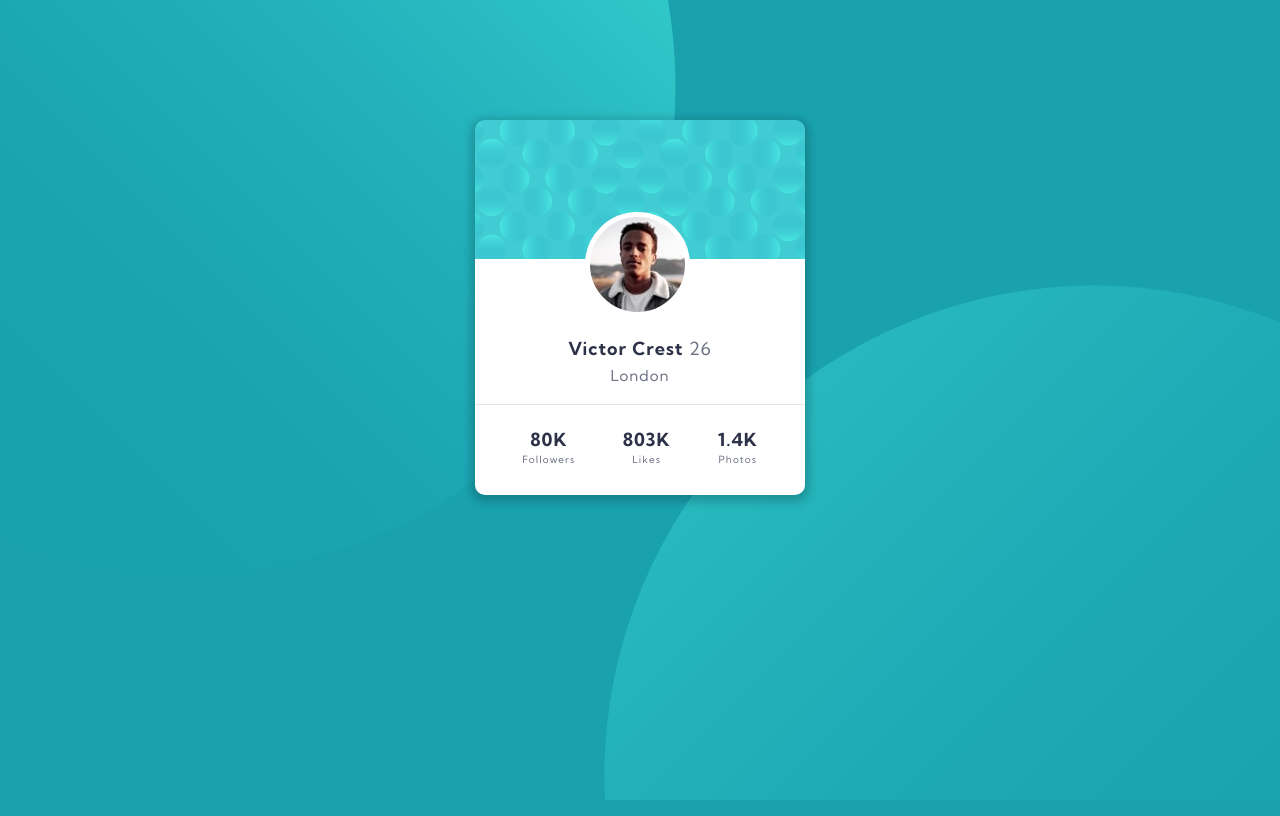
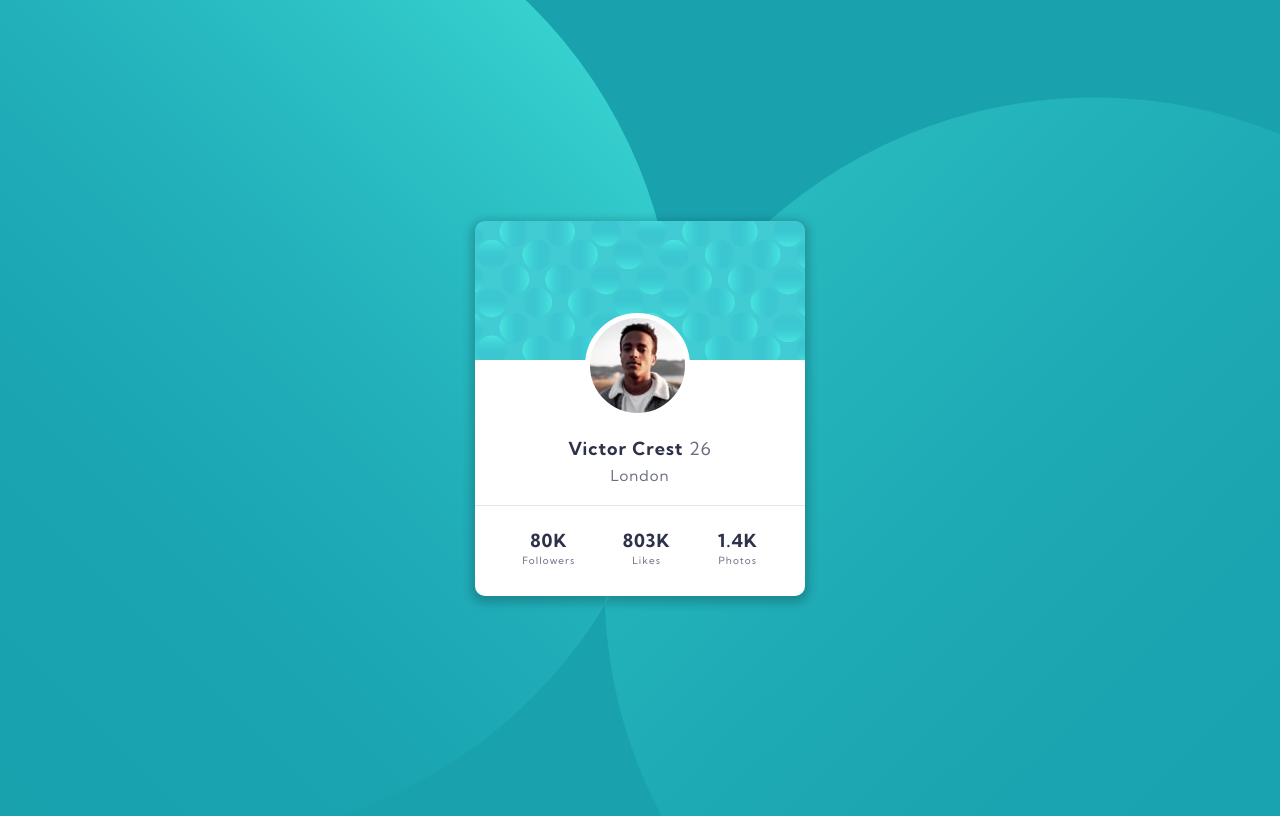
Before and after one commit to saswat10/profile-card-component-main, a plain HTML site: page index.html in a window 1280 px wide. Drawn offline with Linux system fonts and the light colour scheme.

Commit message:
Update style.css

```diff
--- a/style.css
+++ b/style.css
@@ -10,7 +10,8 @@ body {
     background-position-y: 85%, -60%;
     background-repeat: no-repeat, no-repeat;
     letter-spacing: 1px;
-    margin-top: 15vh;
+/*     margin-top: 15vh; */
+    height:100vh;
 }
 
 .container {
```
